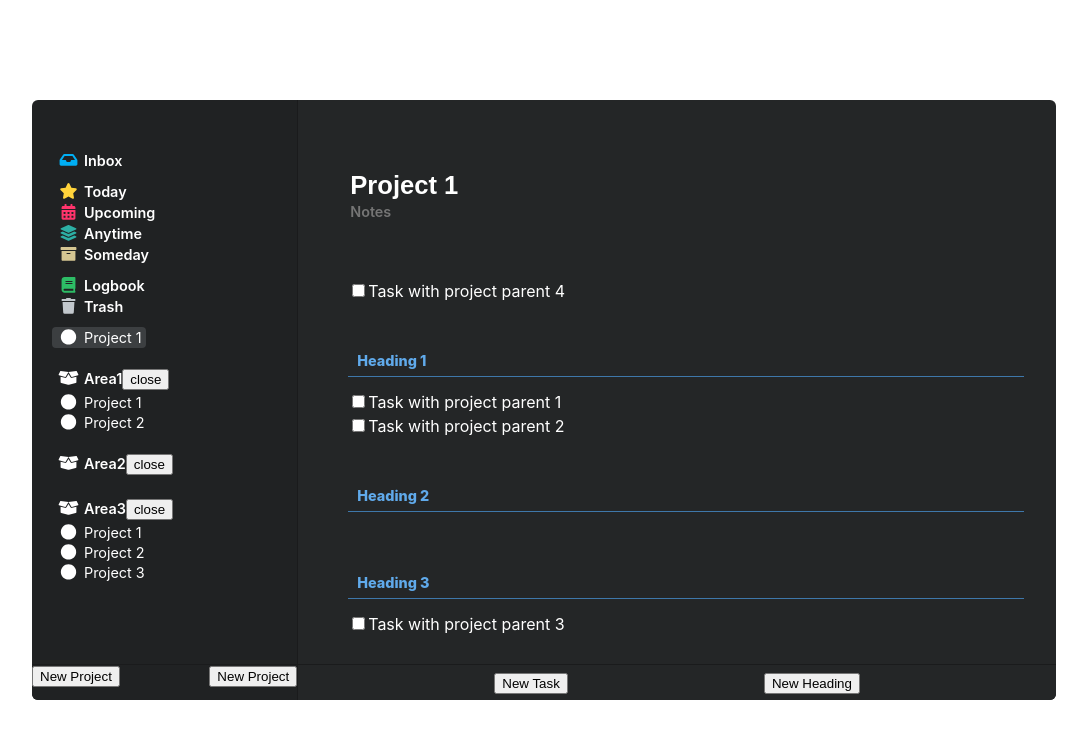
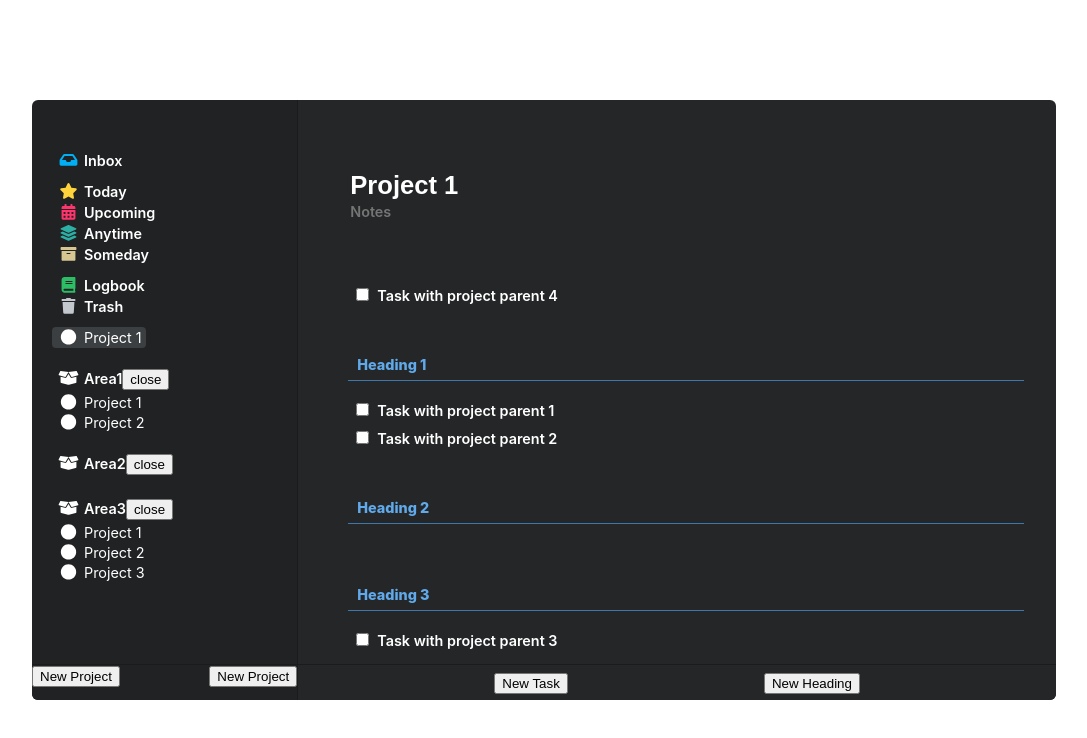
Before and after one commit to Aleksasgrodis/things-clone, a React (Create React App) app: page /project/123323 in a window 1280 px wide. Shown: the top 738 px of the page, without its empty margins (96-1183 px from the left). Built offline with nearby package versions, Linux system fonts and the light colour scheme.

Commit message:
Task component has been split into two components. TaskSmall and TaskLarge instead handling both cases by itself

```diff
--- a/src/components/Task.jsx
+++ b/src/components/Task.jsx
@@ -1,24 +1,26 @@
 import React, { useState } from 'react';
 import { useDrag } from 'react-dnd';
-import { useDispatch } from 'react-redux';
-import { editTodoNotes } from '../redux/actions';
+import TaskLarge from './TaskLarge';
+import TaskSmall from './TaskSmall';
+
 function Task(props) {
-  const [collectedProps, drag] = useDrag({
-    item: {id: props.id, type: 'task' }
-  })
-  const [selected, setSelected] = useState(false)
-  const dispatch = useDispatch();
+  const [{ height }, drag, preview] = useDrag({
+    item: { id: props.id, type: 'task' },
+  });
+  const [selected, setSelected] = useState(false);
   return (
-    <div className={`task${ selected ? ' selected': ""}`} ref={drag} >
-      <div className="brief">
+    <div className="task">
+      {/* <div className={`task${selected ? ' selected' : ''}`} ref={drag} >
+        <div className="brief">
+          <input type="checkbox" className="checkbox" name="task" id="" />
+          <label htmlFor="task" onClick={() => setSelected(!selected)}>
+            {props.title}
+          </label>
+        </div>
 
-      <input type="checkbox" className="checkbox" name="task" id="" />
-      <label htmlFor="task" onClick={() => setSelected(!selected)}>{props.title}</label>
-      </div>
-      <div className="extension">
-        <textarea name="" id="" value={props.notes} placeholder="Notes" onChange={(e) => dispatch(editTodoNotes({id: props.id, notes: e.target.value}))} rows="4" />
-        <div className="actions">buttons</div>
-      </div>
+
+      </div> */}
+      {selected ? <TaskLarge {...props} /> : <TaskSmall {...props} drag={drag} setSelected={setSelected} selected={selected} />}
     </div>
   );
 }
--- /dev/null
+++ b/src/components/TaskLarge.jsx
@@ -0,0 +1,30 @@
+import React from 'react';
+import { useDispatch } from 'react-redux';
+import { editTodoNotes } from '../redux/actions';
+
+function TaskLarge(props) {
+  const dispatch = useDispatch();
+
+  return (
+    <div className="large">
+      <input type="checkbox" className="checkbox" name="task" id="" />
+      <div className="editables">
+        <input type="text" className="title" value={props.title} />
+        <textarea
+         className="notes"
+          name=""
+          id=""
+          value={props.notes}
+          placeholder="Notes"
+          onChange={e =>
+            dispatch(editTodoNotes({ id: props.id, notes: e.target.value }))
+          }
+          rows="3"
+        />
+        <div className="actions">buttons</div>
+      </div>
+    </div>
+  );
+}
+
+export default TaskLarge;
--- /dev/null
+++ b/src/components/TaskSmall.jsx
@@ -0,0 +1,17 @@
+import React, { useState } from 'react';
+
+function TaskSmall(props) {
+  const { title, id, selected, setSelected, drag } = props;
+  const [active, setActive] = useState(false)
+  return (
+    // <div className="small" ref={drag} onClick={() => setSelected(!selected)}>
+    <div className={`small ${active ? 'active' : null}`} ref={drag} onClick={() => setActive(!active)} onDoubleClick={() => setSelected(!selected)}>
+      <input type="checkbox" className="checkbox" name="task" id="" />
+      <label htmlFor="task" className="title">
+        {props.title}
+      </label>
+    </div>
+  );
+}
+
+export default TaskSmall;
--- a/src/index.scss
+++ b/src/index.scss
@@ -246,52 +246,53 @@ code {
           .tasks {
             display: flex;
             flex-direction: column;
-            .task {
-              display: flex;
-              flex-direction: column;
-              height: 19px;
-              overflow: hidden;
-              margin-bottom: 5px;
-              &.selected {
-                height: auto;
-                overflow-y: visible;
-                background: rgba(255, 255, 255, 0.1);
-                padding: 10px 10px;
-                border-radius: 5px;
-                margin-bottom: 20px;
-              }
-              .brief {
-
-              }
-              .extension {
-                width: 100%;
-                display: flex;
-                flex-direction: column;
-                textarea {
-                  width: 100%;
-                  background: transparent;
-                  color: white;
-                  font-family: inherit;
-                  border: none;
-                  outline: none;
-                }
-                .actions {
-                  align-self: flex-end;
-                }
-              }
-              input {
-                &[type="checkbox"] {
-                  background: transparent;
-                  border: 1px solid transparent;
-                  &:checked {
-                    background-color: transparent;
-                  }
-                  &:not(:checked) {
-                    background-color: transparent;
-                  }
-                }
-              }
-            }
+            // .task {
+            //   display: flex;
+            //   flex-direction: column;
+            //   // height: 19px;
+            //   // overflow: hidden;
+            //   margin-bottom: 5px;
+            //   // &.selected {
+            //   //   height: auto;
+            //   //   overflow-y: visible;
+            //   //   background: rgba(255, 255, 255, 0.1);
+            //   //   padding: 10px 10px;
+            //   //   border-radius: 5px;
+            //   //   margin-bottom: 20px;
+            //   // }
+            //   .small {
+            //     color:red;
+            //   }
+            //   .large {
+            //     width: 100%;
+            //     display: flex;
+            //     flex-direction: column;
+            //     border: 1px solid red;
+            //     textarea {
+            //       width: 100%;
+            //       background: transparent;
+            //       color: white;
+            //       font-family: inherit;
+            //       border: none;
+            //       outline: none;
+            //     }
+            //     .actions {
+            //       align-self: flex-end;
+            //     }
+            //   }
+            //   input {
+            //     &[type="checkbox"] {
+            //       background: transparent;
+            //       border: 1px solid transparent;
+            //       &:checked {
+            //         background-color: transparent;
+            //       }
+            //       &:not(:checked) {
+            //         background-color: transparent;
+            //       }
+            //     }
+            //   }
+            // }
           }
           .heading {
             color: rgb(96, 170, 235);
@@ -387,57 +388,10 @@ code {
                 font-weight: 600;
               }
             }
-
           }
           .tasks {
             display: flex;
             flex-direction: column;
-            .task {
-              display: flex;
-              flex-direction: column;
-              height: 19px;
-              overflow: hidden;
-              margin-bottom: 5px;
-              &.selected {
-                height: auto;
-                overflow-y: visible;
-                background: rgba(255, 255, 255, 0.1);
-                padding: 10px 10px;
-                border-radius: 5px;
-                margin-bottom: 20px;
-              }
-              .brief {
-
-              }
-              .extension {
-                width: 100%;
-                display: flex;
-                flex-direction: column;
-                textarea {
-                  width: 100%;
-                  background: transparent;
-                  color: white;
-                  font-family: inherit;
-                  border: none;
-                  outline: none;
-                }
-                .actions {
-                  align-self: flex-end;
-                }
-              }
-              input {
-                &[type="checkbox"] {
-                  background: transparent;
-                  border: 1px solid transparent;
-                  &:checked {
-                    background-color: transparent;
-                  }
-                  &:not(:checked) {
-                    background-color: transparent;
-                  }
-                }
-              }
-            }
           }
         }
         .actionables {
@@ -455,3 +409,57 @@ code {
     }
   }
 }
+
+.task {
+  .small {
+    padding: 4px;
+    width: 100%;
+    border-radius: 4px;
+    .title {
+      padding-left: 5px;
+      font-size: 0.9em;
+      font-weight: 600;
+    }
+    &.active {
+      background: rgb(26, 66, 114);
+    }
+  }
+  .large {
+    width: 100%;
+    padding: 15px 10px;
+    margin-top: 25px;
+    margin-bottom: 40px;
+    border-radius: 5px;
+    background: rgb(47, 48, 50);
+    -moz-box-shadow: 0 0 10px rgba(0,0,0,0.4);
+    -webkit-box-shadow: 0 0 10px rgba(0,0,0,0.4);
+    box-shadow: 0 0 10px rgba(0,0,0,0.4);
+    display: flex;
+    .editables {
+      padding-left: 5px;
+      display: flex;
+      flex-direction: column;
+      width: 100%;
+      .title {
+        background: transparent;
+        border: none;
+        outline: none;
+        color: white;
+        font-size: 0.9em;
+        font-weight: 600;
+      }
+      .notes {
+        background: transparent;
+        border: none;
+        outline: none;
+        color: white;
+        font-family: inherit;
+        font-size: 0.9em;
+        font-weight: 600;
+      }
+      .actions {
+        align-self: flex-end;
+      }
+    }
+  }
+}
```
